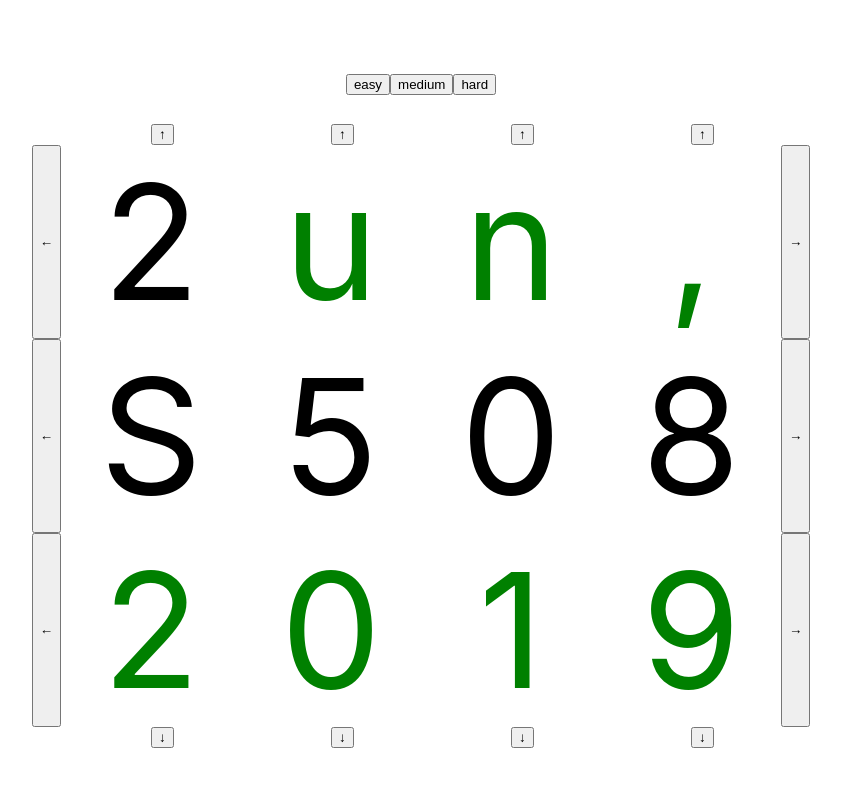
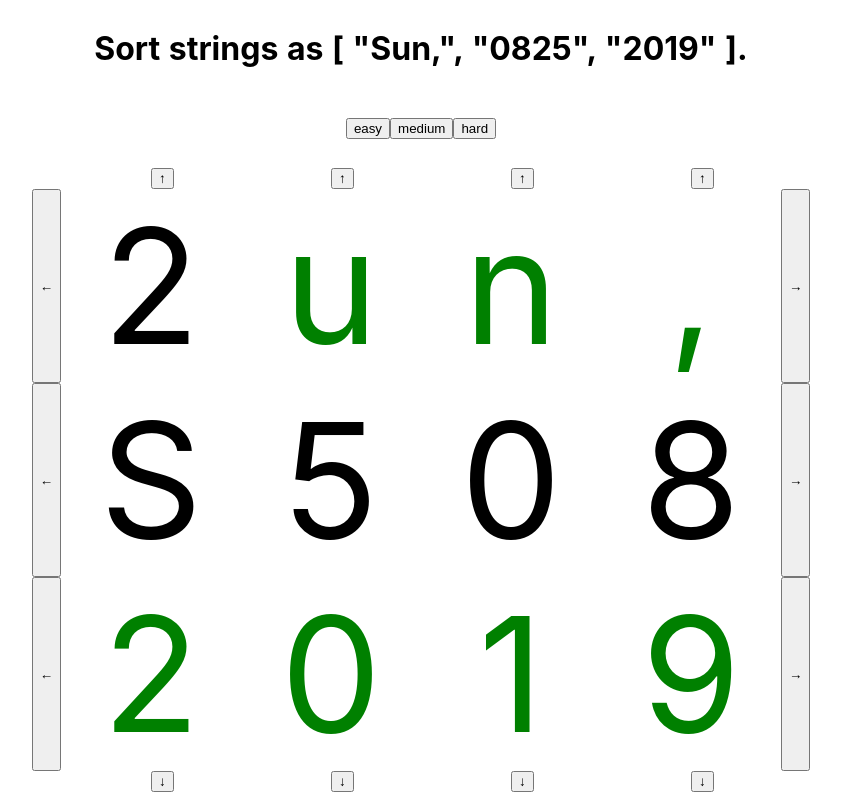
Before and after one commit to miyaoka/ymd-puzzle, a Nuxt app: page / in a window 1280 px wide. Shown: the whole page, without its empty margins (219-1060 px from the left). Built offline with nearby package versions, Linux system fonts and the light colour scheme.

Commit message:
add title

```diff
--- a/src/pages/index.vue
+++ b/src/pages/index.vue
@@ -1,5 +1,6 @@
 <template>
   <div class="container">
+    <h1 class="title">Sort strings as {{ strings }}.</h1>
     <div class="levelSelector">
       <button @click="setCount(1)">easy</button>
       <button @click="setCount(2)">medium</button>
@@ -39,7 +40,7 @@ export default Vue.extend({
         minute: '2-digit',
         hour12: false
       })
-      const [wday, ymd, time] = dateString.split(', ')
+      const [wday, ymd] = dateString.split(', ')
       const yyyymmdd = ymd.replace(/[^\d]/g, '')
       return [
         `${wday},`,
@@ -71,6 +72,6 @@ export default Vue.extend({
 .levelSelector {
   display: flex;
   flex-direction: row;
-  margin-bottom: 50px;
+  margin: 50px;
 }
 </style>
```
